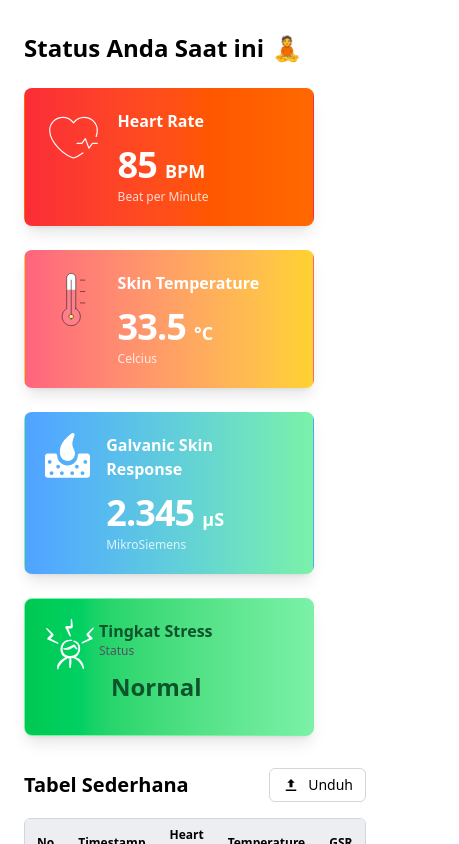
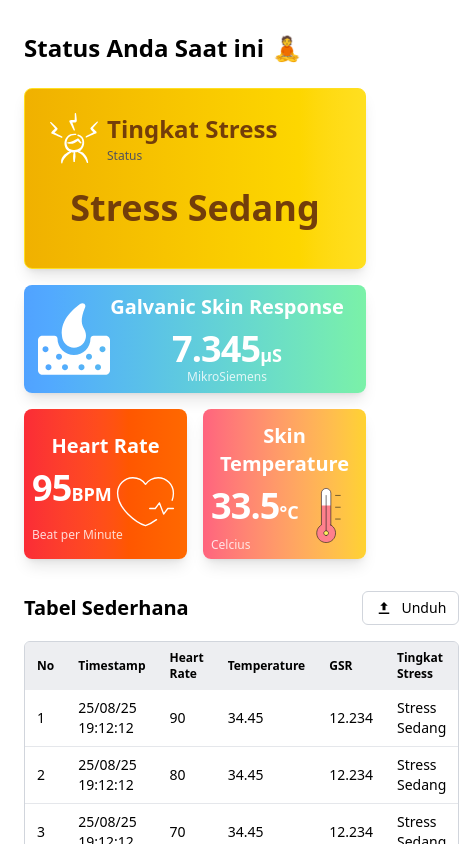
Before and after one commit to raflyamtiar/skripsi-stress-detection-iot, a React (Vite) app: page / in a window 390 px wide. Shown: the top 844 px of the page, 459 px wide, since content can reach past the window. Built offline with nearby package versions, Linux system fonts and the light colour scheme; the HTML template or start-up script is replaced by a standard one.

Commit message:
style: mobile responsive

```diff
--- a/src/components/SensorCard.jsx
+++ b/src/components/SensorCard.jsx
@@ -4,27 +4,38 @@ export default function SensorCard({
   value,
   unit,
   subtitle,
+  isGSR = false,
   bgColor = "bg-gradient-to-r from-blue-500 to-blue-300",
 }) {
   return (
+    <div className={`rounded-lg ${bgColor} p-2 shadow-lg flex w-full justify-center items-center ${!isGSR && "min-h-[150px]"}`}>
+      <div className="relative flex justify-center items-center w-full object-center obejct-cover gap-4">
+        {isGSR && (
+          <figure
+            className={"absolute left-3 flex scale-[1.2] flex items-center justify-center"}
+          >
+            {icon}
+          </figure>
+        )}
+
         <div
-      className={`rounded-lg ${bgColor} p-5 shadow-lg border border-transparent`}
+          className={`flex w-full flex-col max-w-2xl flex-1 ${
+            isGSR && "items-center ml-16"
+          }`}
         >
-      <div className="flex items-start gap-4">
-        <div className="text-white">{icon}</div>
-        <div className="w-full">
-          <h3 className="font-semibold text-white">{title}</h3>
-          <div className="mt-3 flex items-baseline gap-2">
+          <h3 className="font-semibold text-white text-xl mb-2 text-center">{title}</h3>
+          <div className="flex">
+            <div className="flex flex-col">
+              <div className="relative">
                 <span className="text-4xl font-extrabold tracking-tight text-white">
                   {value}
                 </span>
-            {unit ? (
                 <span className="text-lg font-semibold text-white">{unit}</span>
-            ) : null}
               </div>
-          {subtitle ? (
-            <p className="mt-1 text-xs text-white/80">{subtitle}</p>
-          ) : null}
+              <p className={`text-xs text-white/80 text-center ${!isGSR && "absolute -bottom-2 "}`}>{subtitle}</p>
+            </div>
+            {!isGSR && <figure className={`flex w-fit h-fit`}>{icon}</figure>}
+          </div>
         </div>
       </div>
     </div>
--- a/src/components/StressLevelCard.jsx
+++ b/src/components/StressLevelCard.jsx
@@ -22,20 +22,28 @@ export default function StressLevelCard({ level = "sedang" }) {
       : "Stress Sedang";
 
   return (
-    <div className={`rounded-lg p-5 shadow-lg border ${tone}`}>
-      <div className="flex items-start gap-1">
+    <div
+      className={`p-6 flex w-full justify-center items-center rounded-lg shadow-lg border ${tone}`}
+    >
+      <div className="flex flex-col items-start gap-6 w-full">
+        {/* HEader Ttile */}
+        <div className="flex gap-2 w-full">
           <img
-          src="/images/stress.svg" // Ganti dengan path file SVG yang sesuai
+            src="/images/stress.svg"
             alt="Stress Level Icon"
             width={50}
             height={50}
           />
-        <div className="w-full">
-          <h3 className="font-semibold">Tingkat Stress</h3>
+
+          <div className="flex flex-col justify-between">
+            <h3 className="font-semibold text-2xl">Tingkat Stress</h3>
             <p className="text-xs text-zinc-600">Status</p>
-          <div className="m-3">
-            <p className="text-2xl font-extrabold">{label}</p>
           </div>
+        </div>
+
+        {/* Status */}
+        <div className="flex w-full justify-center mb-4">
+          <p className="flex text-4xl font-extrabold">{label}</p>
         </div>
       </div>
     </div>
--- a/src/pages/Dashboard.jsx
+++ b/src/pages/Dashboard.jsx
@@ -20,7 +20,7 @@ function classifyFallback({ hr, gsr, temp }) {
 
 export default function Dashboard() {
   const now = "25/08/25 19:12:12";
-  const sample = { hr: 85, temp: 33.5, gsr: 2.345, timestamp: now };
+  const sample = { hr: 95, temp: 33.5, gsr: 7.345, timestamp: now };
   const levelText = classifyFallback(sample);
 
   const rows = [
@@ -44,9 +44,9 @@ export default function Dashboard() {
   ];
 
   return (
-    <div className="mx-auto max-w-7xl px-6 py-8">
+    <div className="flex flex-col justify-center items-center px-6 py-8">
       {/* Header */}
-      <div className="mb-6">
+      <div className="flex mb-6 justify-start self-start">
         <h1 className="text-2xl font-bold flex items-center gap-2">
           Status Anda Saat ini{" "}
           <span role="img" aria-label="meditasi">
@@ -56,12 +56,44 @@ export default function Dashboard() {
       </div>
 
       {/* 4 kartu sejajar dengan warna gradasi */}
-      <div className="flex flex-wrap gap-6 md:flex-col flex-row">
-        {/* Heart Rate - Merah Jantung */}
-        <div className="flex-1 min-w-[240px] max-w-[290px]">
+      <div className="flex flex-col justify-center items-center w-full max-w-4xl gap-4">
+        <div className="flex w-full justify-center">
+          <StressLevelCard
+            level={
+              levelText === "Normal"
+                ? "normal"
+                : levelText === "Stress Berat"
+                ? "berat"
+                : "sedang"
+            }
+          />
+        </div>
+
+        <div className="flex flex-col justify-center items-center w-full gap-4">
+          <div className="flex justify-center items-center w-full">
+            <SensorCard
+              title="Galvanic Skin Response"
+              bgColor="bg-gradient-to-r from-blue-400 to-green-300"
+              icon={
+                <img
+                  src="/images/gsr.svg"
+                  alt="Galvanic Skin Response"
+                  width={60}
+                  height={60}
+                />
+              }
+              value={sample.gsr.toFixed(3)}
+              isGSR={true}
+              unit="µS"
+              subtitle="MikroSiemens"
+            />
+          </div>
+
+          <div className="flex flex-row justify-center items-center w-full gap-4">
+            <div className="flex justify-center items-center w-full">
               <SensorCard
                 title="Heart Rate"
-            bgColor="bg-gradient-to-r from-red-500 to-orange-500" // Merah ke Oranye
+                bgColor="bg-gradient-to-r from-red-500 to-orange-500"
                 icon={
                   <img
                     src="/images/hr.svg"
@@ -76,8 +108,7 @@ export default function Dashboard() {
               />
             </div>
 
-        {/* Skin Temperature - Warna Kulit / Suhu Cream */}
-        <div className="flex-1 min-w-[240px] max-w-[290px]">
+            <div className="flex justify-center items-center w-full">
               <SensorCard
                 title="Skin Temperature"
                 bgColor="bg-gradient-to-r from-rose-400 to-amber-300" // Warna Kulit / Suhu Cream
@@ -94,37 +125,7 @@ export default function Dashboard() {
                 subtitle="Celcius"
               />
             </div>
-
-        {/* GSR - Biru Keringat */}
-        <div className="flex-1 min-w-[240px] max-w-[290px]">
-          <SensorCard
-            title="Galvanic Skin Response"
-            bgColor="bg-gradient-to-r from-blue-400 to-green-300"
-            icon={
-              <img
-                src="/images/gsr.svg"
-                alt="Galvanic Skin Response"
-                width={60}
-                height={60}
-              />
-            }
-            value={sample.gsr.toFixed(3)}
-            unit="µS"
-            subtitle="MikroSiemens"
-          />
           </div>
-
-        {/* Stress Level */}
-        <div className="flex-1 min-w-[240px] max-w-[290px]">
-          <StressLevelCard
-            level={
-              levelText === "Normal"
-                ? "normal"
-                : levelText === "Stress Berat"
-                ? "berat"
-                : "sedang"
-            }
-          />
         </div>
       </div>
 
```
Lines whose indentation alone changed are shown as unchanged.
